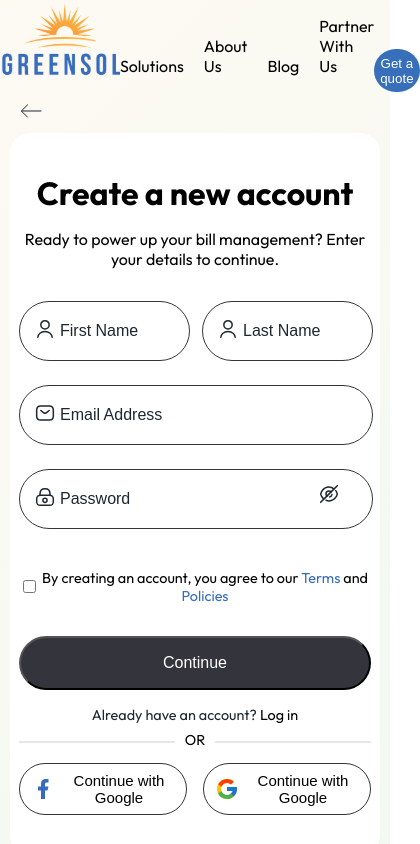
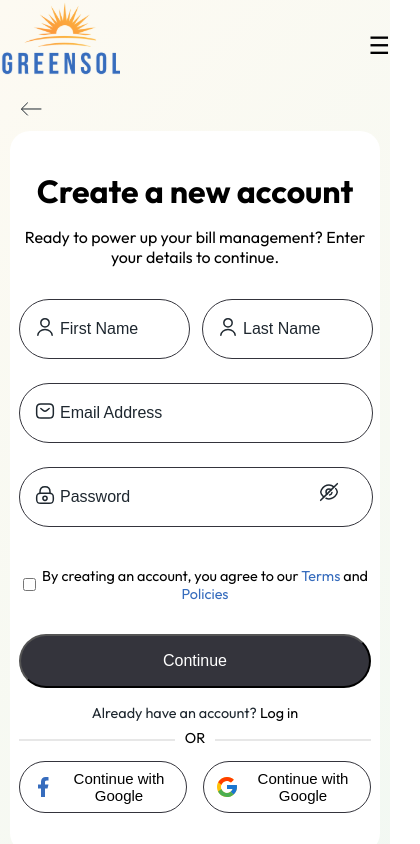
Before and after one commit to Chimamanda16/Greensol, a React (Vite) app: page / in a window 390 px wide. Shown: the top 844 px of the page, 420 px wide, since content can reach past the window. Built offline with nearby package versions, Linux system fonts and the light colour scheme.

Commit message:
Update navbar responsiveness

```diff
--- a/src/Styles/Navbar.css
+++ /dev/null
@@ -1,20 +0,0 @@
-.nav-btn{
-    align-self: self-end;
-    background-color: #386fbb;
-    border: none;
-    border-radius: 30px;
-    color: #fff;
-    height: 43px;
-    width: 152px;
-}
-
-.navbar{
-    display: flex;
-    justify-content: space-between;
-}
-
-.navbar-links{
-    align-items: flex-end;
-    display: flex;
-    gap: 20px;
-}
--- /dev/null
+++ b/src/Styles/Navbar.module.css
@@ -0,0 +1,59 @@
+.navBtn {
+    align-self: self-end;
+    background-color: #386fbb;
+    border: none;
+    border-radius: 30px;
+    color: #fff;
+    height: 43px;
+    width: 152px;
+  }
+
+  .navBar {
+    display: flex;
+    justify-content: space-between;
+    align-items: center;
+    position: relative;
+  }
+
+  .navbarLinks {
+    display: flex;
+    align-items: flex-end;
+    justify-content: space-between;
+    gap: 20px;
+    width: 70%;
+  }
+
+  .hamburger {
+    display: none;
+    font-size: 24px;
+    cursor: pointer;
+  }
+
+@media (max-width: 700px) {
+    .navbarLinks {
+      color: #fff;
+      display: none;
+      flex-direction: column;
+      gap: 15px;
+      position: absolute;
+      align-items: self-start;
+      top: 100%;
+      right: 0;
+      background-color: #1c1c1c;
+      padding: 30px;
+      z-index: 100;
+      width: calc(100% - 50px);
+    }
+
+    .showMenu {
+        display: flex;
+    }
+
+    .hamburger {
+        display: block;
+    }
+
+    .navBtn {
+      align-self: flex-start;
+    }
+  }
--- a/src/components/Navbar.jsx
+++ b/src/components/Navbar.jsx
@@ -1,19 +1,26 @@
-import React from 'react'
-import '../styles/Navbar.css';
+import React, { useState } from 'react';
+import styles from '../styles/Navbar.module.css';
 
 const Navbar = () => {
+  const [isOpen, setIsOpen] = useState(false);
+
   return (
-    <div className='navbar'>
+    <div className={styles.navBar}>
       <img src="../images/greensol.svg" alt="Greensol logo" />
-      <div className='navbar-links'>
+
+      <div className={styles.hamburger} onClick={() => setIsOpen(!isOpen)}>
+        {isOpen ? '✖' : '☰'}
+      </div>
+
+      <div className={`${styles.navbarLinks} ${isOpen ? styles.showMenu : ''}`}>
         <p>Solutions</p>
         <p>About Us</p>
         <p>Blog</p>
         <p>Partner With Us</p>
+        <button className={styles.navBtn}>Get a quote</button>
       </div>
-      <button className='nav-btn'>Get a quote</button>
     </div>
-  )
-}
+  );
+};
 
-export default Navbar
+export default Navbar;
```
